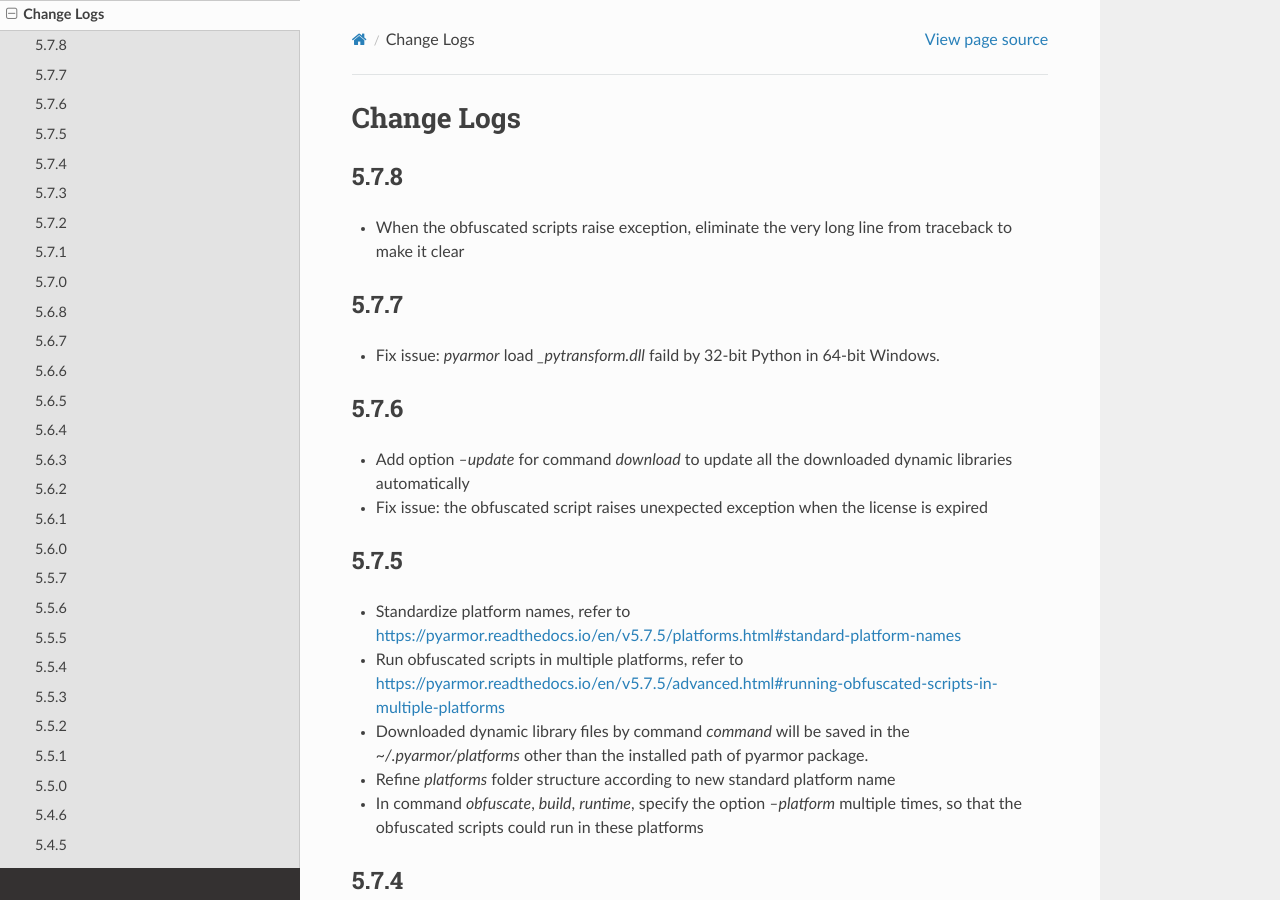
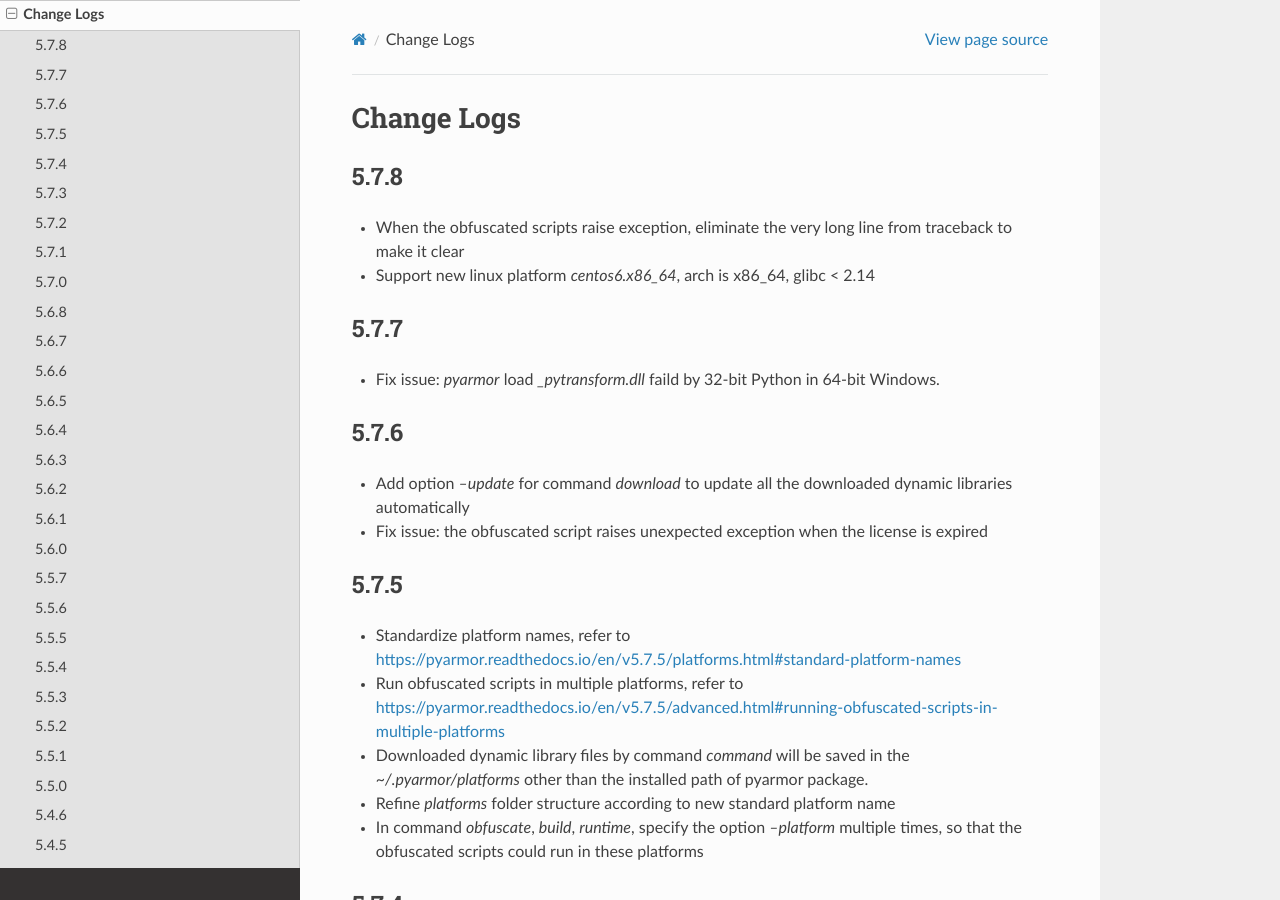
Before and after one commit to dashingsoft/pyarmor, a Sphinx documentation site: the page built from docs/change-logs.rst, in a window 1280 px wide and 900 px high. Built offline with Sphinx 7.4.7 and the Read the Docs theme 2.0.0, drawn with Linux system fonts in a browser that asks for light colours.

Commit message:
Add change log

```diff
--- a/docs/change-logs.rst
+++ b/docs/change-logs.rst
@@ -6,6 +6,7 @@
 5.7.8
 -----
 * When the obfuscated scripts raise exception, eliminate the very long line from traceback to make it clear
+* Support new linux platform `centos6.x86_64`, arch is x86_64, glibc < 2.14
 
 5.7.7
 -----
```
